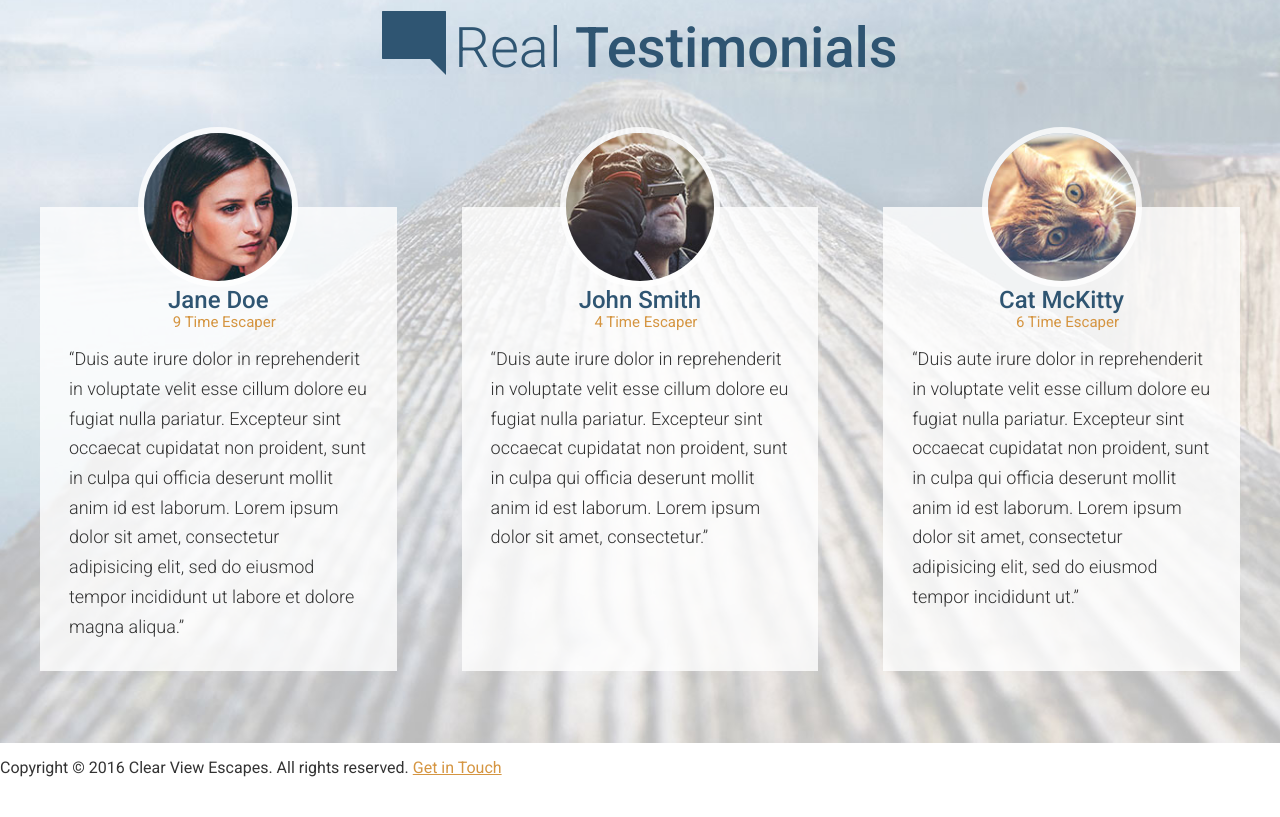
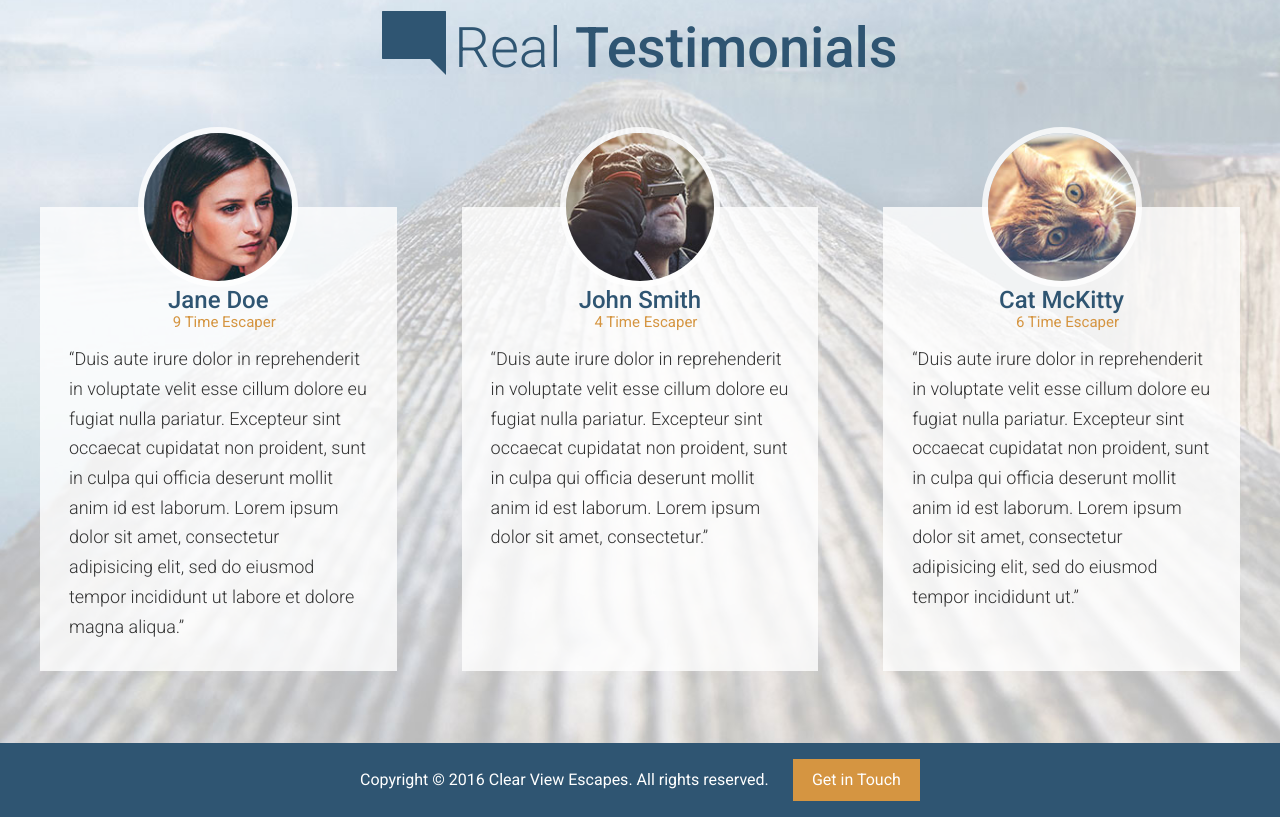
Before and after one commit to m-elattar/travel-site, a website: page app/index.html in a window 1280 px wide. Shown: the part 3314-4131 px from the top of the page. Before the commit the page ends 4107 px from the top, so only its background shows below. Drawn offline with Linux system fonts and the light colour scheme.

Commit message:
footer section

```diff
--- /dev/null
+++ b/app/assets/styles/modules/_ws-footer.css
@@ -0,0 +1,9 @@
+.ws-footer{
+	background-color: #2f5572;
+	color:#fff;
+	text-align: center;
+
+	&__text{
+		margin-right: 1.5rem;
+	}
+}
--- a/app/assets/styles/style.css
+++ b/app/assets/styles/style.css
@@ -11,3 +11,4 @@
 @import "modules/_section-title";
 @import "modules/_feature-item";
 @import "modules/_testimonials";
+@import "modules/_ws-footer";
--- a/app/index.html
+++ b/app/index.html
@@ -138,8 +138,10 @@
     </div>
   </div>
 
-  <footer>
-    <p>Copyright &copy; 2016 Clear View Escapes. All rights reserved. <a href="#">Get in Touch</a></p>
+  <footer class="ws-footer">
+    <div class="wrapper">
+      <p><span class="ws-footer__text">Copyright &copy; 2016 Clear View Escapes. All rights reserved.</span><a class="btn btn--orange" href="#">Get in Touch</a></p>
+    </div>
   </footer>
 </body>
 </html>
--- a/app/temp/styles/style.css
+++ b/app/temp/styles/style.css
@@ -890,3 +890,13 @@ a {
 .testimonials--last{
 		margin-bottom: -10px;
 	}
+
+.ws-footer{
+	background-color: #2f5572;
+	color:#fff;
+	text-align: center;
+}
+
+.ws-footer__text{
+		margin-right: 1.5rem;
+	}
```
